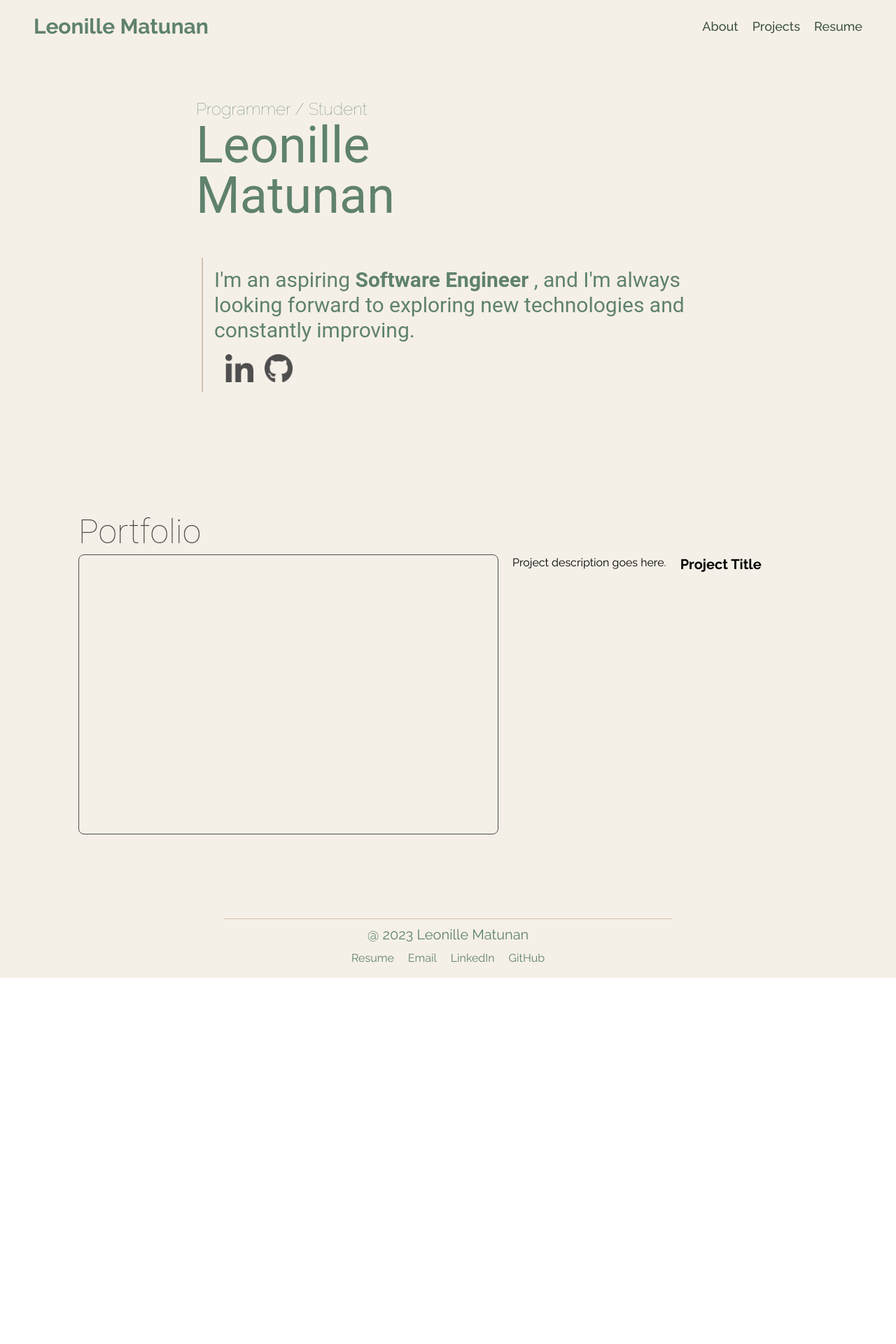
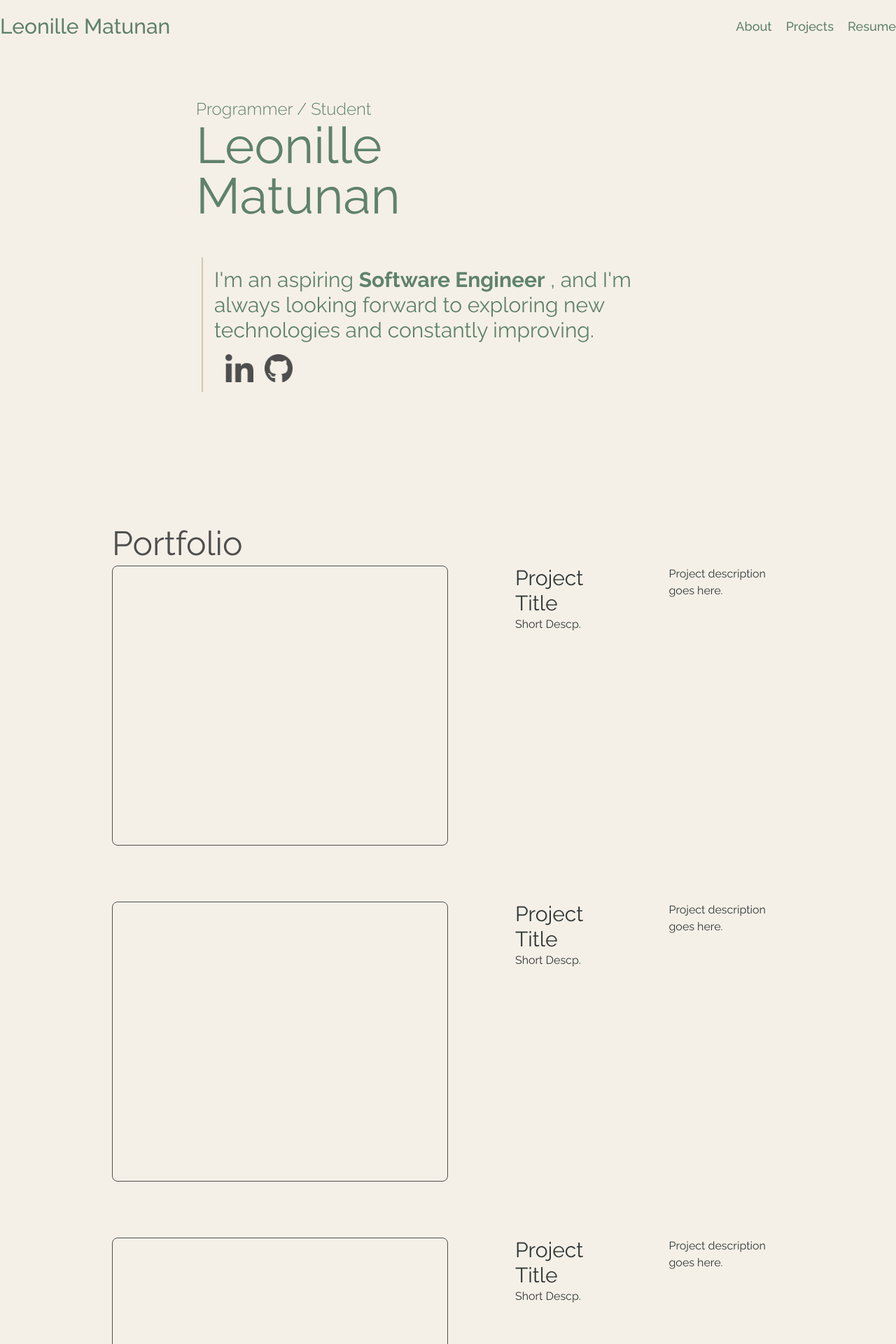
Before and after one commit to LeonilleM/Portfolio, a Next.js app: page / in a window 1280 px wide. Shown: the top 1920 px of the page at 70% size. Before the commit the page ends 1397 px from the top, so only its background shows below. Built offline with nearby package versions, Linux system fonts and the light colour scheme.

Commit message:
Multiple styling changes, will switch to Lato for body font

```diff
--- a/next.config.js
+++ b/next.config.js
@@ -1,4 +1,8 @@
 /** @type {import('next').NextConfig} */
-const nextConfig = {}
+const nextConfig = {
+    experimental: {
+      appDir: true
+    }
+  }
 
-module.exports = nextConfig
+  module.exports = nextConfig;
--- a/package.json
+++ b/package.json
@@ -11,6 +11,7 @@
   "dependencies": {
     "autoprefixer": "10.4.14",
     "next": "13.4.7",
+    "next-google-fonts": "^2.2.0",
     "postcss": "8.4.24",
     "react": "18.2.0",
     "react-dom": "18.2.0",
--- /dev/null
+++ b/src/app/fonts.js
@@ -0,0 +1,9 @@
+import { Raleway } from 'next/font/google';
+
+const raleway = Raleway({
+  subsets: ['latin'],
+  weights: [300, 400, 600, 700],
+  variable: '--font-raleway'
+});
+
+export { raleway };
--- a/src/app/layout.js
+++ b/src/app/layout.js
@@ -1,19 +1,12 @@
 import './globals.css'
-import { Raleway } from 'next/font/google'
-import { Roboto } from 'next/font/google'
-
-const raleway = Raleway({ subsets: ['latin'] })
-
-
-export const metadata = {
-  title: 'Create Next App',
-  description: 'Generated by create next app',
-}
+import {raleway} from './fonts.js'
 
 export default function RootLayout({ children }) {
   return (
-    <html lang="en">
-      <body className={raleway.className}>{children}</body>
-    </html>
+    <>
+      <html lang="en" className={raleway.className}>
+        <body>{children}</body>
+      </html>
+    </>
   )
 }
--- a/src/components/footer.js
+++ b/src/components/footer.js
@@ -1,7 +1,7 @@
 
 function footer() {
   return (
-    <footer className ="pb-4">
+    <footer className ="pb-4 font-raleway">
       <div className="flex flex-col items-center">
         <hr className="w-1/2 border-secondary"/>
         <div className="py-2">
--- a/src/components/main.js
+++ b/src/components/main.js
@@ -7,7 +7,7 @@ function main() {
     return (
         <div className="px-4 flex flex-col md:items-center">
             <div className="pt-16 pb-28 px-4 sm:px-8 md:px-16 lg:px-24">
-                <h1 className="text-2xl text-primary font-raleway font-thin">Programmer / Student </h1>
+                <h1 className="text-2xl text-primary font-raleway font-light">Programmer / Student </h1>
                 <h1 className="text-7xl font-roboto text-primary">Leonille</h1>
                 <h1 className="text-7xl font-roboto text-primary">Matunan</h1>
                 <div className="flex items-center mt-4 pt-5 sm:mt-8 px-2 lg:w-[720px]">
--- a/src/components/navbar.js
+++ b/src/components/navbar.js
@@ -1,24 +1,31 @@
-function navbar() {
+import  Link  from "next/link"
+
+const NavBar = () => {
   return (
     <div>
-      <div className="flex flex-wrap items-center justify-between py-5 mx-12">
-        <h1 className="text-3xl font-bold text-primary">Leonille Matunan</h1>
+      <div className="flex flex-wrap items-center justify-between py-5 container mx-auto font-raleway text-primary">
+        <Link href="/">
+        <h1 className="text-3xl font-medium">Leonille Matunan</h1>
+        </Link>
+
         <div>
+          <div className="hidden sm:block">
           <ul className="flex flex-wrap justify-between items-center space-x-5">
-            <li>
-              <a href="#" className="text-lg font-medium text-dark">About</a>
+          <li>
+              <a href="#" className="text-lg font-medium">About</a>
             </li>
             <li>
-              <a href="#" className="text-lg font-medium text-dark">Projects</a>
+              <a href="#" className="text-lg font-medium">Projects</a>
             </li>
             <li>
-              <a href="#" className="text-lg font-medium text-dark">Resume</a>
+              <a href="#" className="text-lg font-medium">Resume</a>
             </li>
           </ul>
+        </div>
         </div>
       </div>
     </div>
   )
 }
 
-export default navbar
+export default NavBar
--- a/src/components/projects.js
+++ b/src/components/projects.js
@@ -1,16 +1,46 @@
-function ProjectsPortion() {
+const ProjectsPortion = () => {
     return (
-        <div className="px-4">
-            <div className="pt-16 pb-28 px-4 sm:px-8 md:px-16 lg:px-24">
-                <h1 className="text-5xl text-darker font-roboto font-thin">Portfolio</h1>
+        <div>
+            <div className="pt-20 pb-20 container mx-auto lg:px-40 text-darkgray-c">
+                <h1 className="text-5xl text-darker font-roboto">Portfolio</h1>
+                <div className="py-2 space-y-20">
+                    {/* Project One */}
+                    <div className="flex flex-col md:flex-row md:space-x-24">
+                        <div className="border rounded-lg border-darker w-[600px] h-[400px]"></div>
+                        <div className="flex flex-col md:flex-row md:space-x-24 font-roboto">
+                           <div className ="flex flex-col">
+                           <h2 className="text-3xl">Project Title</h2>
+                           <p>Short Descp.</p>
+                           </div>
+                            <p>Project description goes here.</p>
+                        </div>
+                    </div>
 
-                <div className ="py-2">
-                    {/* Project One */}
-                    <div className="flex flex-row space-x-5">
+                    {/* Project Two */}
+                    <div className="flex flex-col md:flex-row md:space-x-24">
                         <div className="border rounded-lg border-darker w-[600px] h-[400px]"></div>
-                        <p>Project description goes here.</p>
-                        <h2 className="text-xl font-bold">Project Title</h2>
+                        <div className="flex flex-col md:flex-row md:space-x-24 font-roboto">
+                           <div className ="flex flex-col">
+                           <h2 className="text-3xl">Project Title</h2>
+                           <p>Short Descp.</p>
+                           </div>
+                            <p>Project description goes here.</p>
+                        </div>
                     </div>
+
+                    {/* Project Three */}
+                    <div className="flex flex-col md:flex-row md:space-x-24">
+                        <div className="border rounded-lg border-darker w-[600px] h-[400px]"></div>
+                        <div className="flex flex-col md:flex-row md:space-x-24 font-roboto">
+                           <div className ="flex flex-col">
+                           <h2 className="text-3xl">Project Title</h2>
+                           <p>Short Descp.</p>
+                           </div>
+                            <p>Project description goes here.</p>
+                        </div>
+                    </div>
+
+
                 </div>
 
             </div>
--- a/tailwind.config.js
+++ b/tailwind.config.js
@@ -1,4 +1,7 @@
 /** @type {import('tailwindcss').Config} */
+
+const {fontFamily} = require('tailwindcss/defaultTheme')
+
 module.exports = {
   content: [
     './src/pages/**/*.{js,ts,jsx,tsx,mdx}',
@@ -7,14 +10,8 @@ module.exports = {
   ],
   theme: {
     extend: {
-      backgroundImage: {
-        'gradient-radial': 'radial-gradient(var(--tw-gradient-stops))',
-        'gradient-conic':
-          'conic-gradient(from 180deg at 50% 50%, var(--tw-gradient-stops))',
-      },
       fontFamily: {
-       'roboto': ['Roboto', 'sans-serif'],
-       'raleway': ['Raleway', 'sans-serif'],
+       raleway: ['var(--font-raleway)', ...fontFamily.sans],
       },
       colors:{
         primary: '#5F826D',
@@ -22,6 +19,7 @@ module.exports = {
         secondary: '#D3C3B3',
         light: '#F5F0E7',
         darker: '#4E4E4E',
+        'darkgray-c': '#303837'
       }
     },
   },
```
Also changed, not shown: public/images/Scroll.svg (added), src/app/about.js (added), 1 other file (tests, documents, lock files or other folders).
